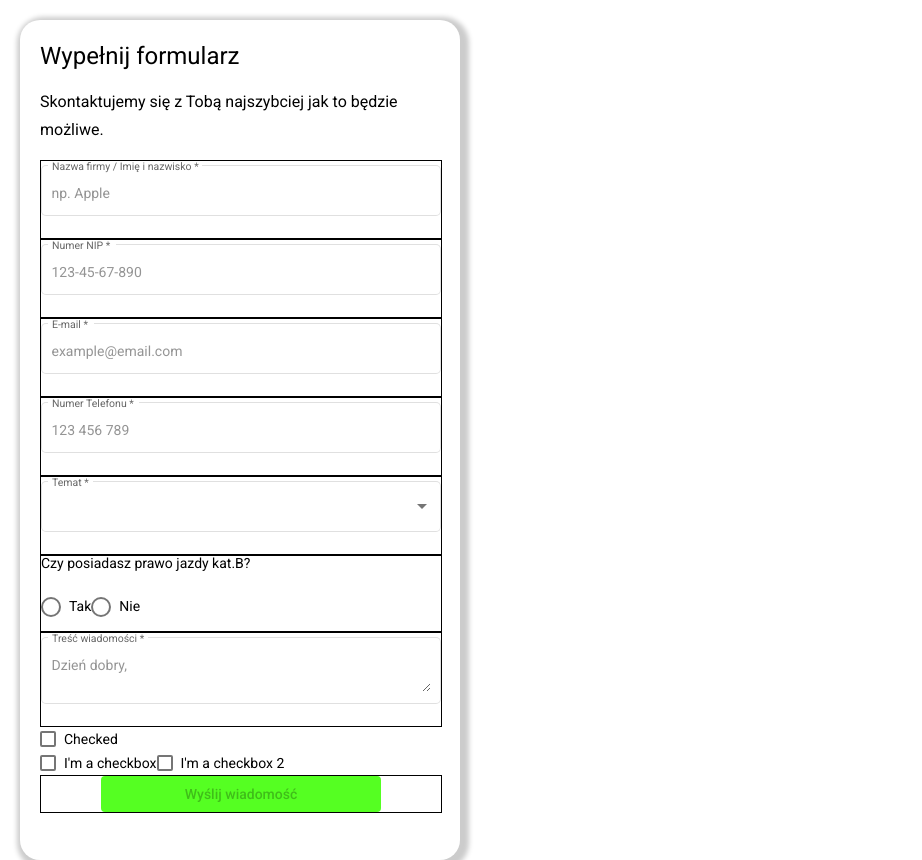
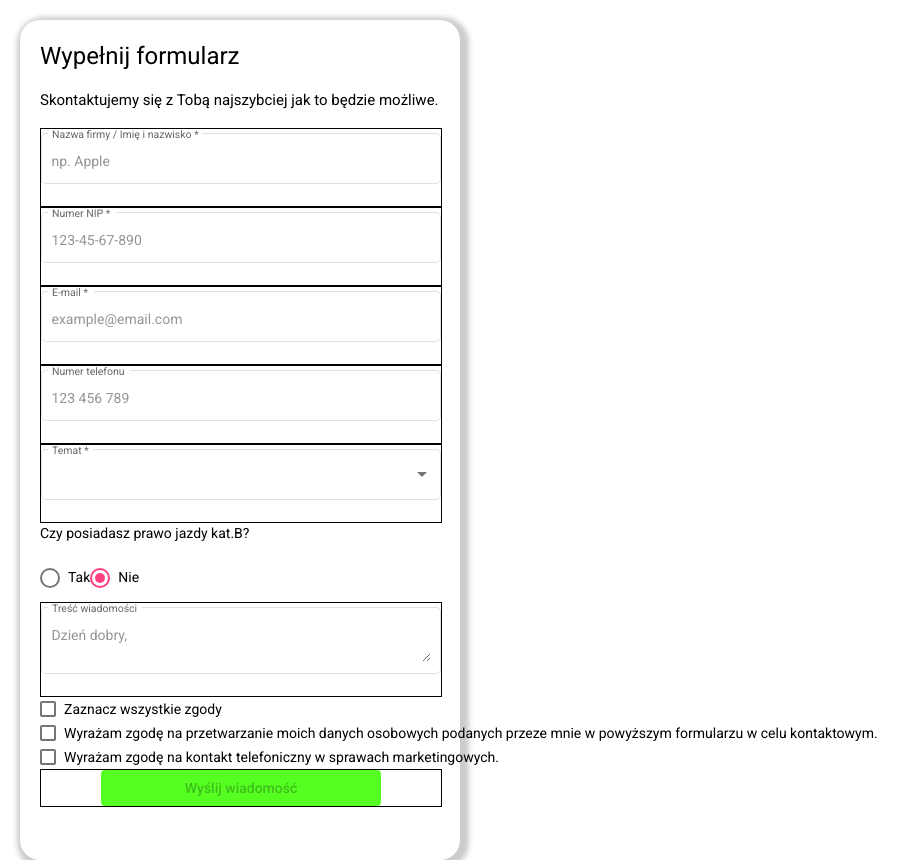
Before and after one commit to Brys49/trui-form, an Angular app: page / in a window 1280 px wide. Shown: the whole page, without its empty margins (0-922 px from the left). Built offline with nearby package versions, Linux system fonts and the light colour scheme.

Commit message:
working form

```diff
--- a/src/app/form/form.component.html
+++ b/src/app/form/form.component.html
@@ -1,33 +1,32 @@
 <div class="form-window">
-  <h1 mat-dialog-title class="form-window-element" id="mat-dialog-title">Wypełnij formularz</h1>
-  <h3 id="subtitle" class="form-window-element">Skontaktujemy się z Tobą najszybciej jak to będzie możliwe.</h3>
-  <div class="formContainer form-window-element" novalidate>
-    <form [formGroup]="formGroup" (ngSubmit)="onSubmit (formGroup.value)" class="form">
+  <h1 class="form-window-element">Wypełnij formularz</h1>
+  <h4 class="form-window-element">Skontaktujemy się z Tobą najszybciej jak to będzie możliwe.</h4>
+  <div class="form-container form-window-element">
+    <form [formGroup]="formGroup" (ngSubmit)="onSubmit(formGroup.value)" class="form">
 
       <mat-form-field appearance="outline" [floatLabel]="floatLabelControl.value" class="form-field">
         <mat-label>Nazwa firmy / Imię i nazwisko</mat-label>
-        <input matInput #input id="matInput" formControlName="name" placeholder="np. Apple">
+        <input matInput #input id="matInput" formControlName="name" placeholder="np. Apple" required>
       </mat-form-field>
 
       <mat-form-field appearance="outline" [floatLabel]="floatLabelControl.value" class="form-field">
         <mat-label>Numer NIP</mat-label>
-        <input matInput #input id="matInput" formControlName="nip" placeholder="123-45-67-890">
+        <input matInput #input id="matInput" formControlName="nip" placeholder="123-45-67-890" required>
       </mat-form-field>
 
       <mat-form-field appearance="outline" [floatLabel]="floatLabelControl.value" class="form-field">
         <mat-label>E-mail</mat-label>
-        <input matInput #input id="matInput" formControlName="email" placeholder="example@email.com">
+        <input matInput #input id="matInput" formControlName="email" placeholder="example@email.com" required>
       </mat-form-field>
 
       <mat-form-field appearance="outline" [floatLabel]="floatLabelControl.value" class="form-field">
-        <mat-label>Numer Telefonu</mat-label>
+        <mat-label>Numer telefonu</mat-label>
         <input matInput #input id="matInput" formControlName="phone" placeholder="123 456 789">
       </mat-form-field>
 
       <mat-form-field appearance="outline" [floatLabel]="floatLabelControl.value" class="form-field">
         <mat-label>Temat</mat-label>
-        <mat-select formControlName="subject">
-          <!-- <mat-option *ngFor="let hour of hours" value="{{hour}}"> -->
+        <mat-select formControlName="subject" required>
           <mat-option value="Wspolpraca">
             Współpraca
           </mat-option>
@@ -37,12 +36,11 @@
         </mat-select>
       </mat-form-field>
 
-
-      <div class="radio-group">
-        <mat-label>Czy posiadasz prawo jazdy kat.B? </mat-label>
+      <div class="form-radio-group">
+        <mat-label>Czy posiadasz prawo jazdy kat.B?</mat-label>
         <mat-radio-group formControlName="driving-licence" aria-label="Czy posiadasz prawo jazdy kat.B?">
-          <mat-radio-button value="1">Tak</mat-radio-button>
-          <mat-radio-button value="2">Nie</mat-radio-button>
+          <mat-radio-button value="true">Tak</mat-radio-button>
+          <mat-radio-button value="false" [checked]="true">Nie</mat-radio-button>
         </mat-radio-group>
       </div>
 
@@ -51,28 +49,30 @@
         <textarea matInput formControlName="textarea" placeholder="Dzień dobry,"></textarea>
       </mat-form-field>
 
-      <section class="example-section">
-        <mat-checkbox class="example-margin" [formControl]="checkedControl">Checked</mat-checkbox>
-      </section>
+      <div class="form-checkboxes">
+        <mat-checkbox class="form-checkboxes-select-all"
+          [checked]="this.formGroup.get('option-1')?.value && this.formGroup.get('option-2')?.value"
+          (change)="checkAll()">
+          Zaznacz wszystkie zgody
+        </mat-checkbox>
 
-      <section class="example-section">
-        <mat-checkbox
-            class="example-margin"
-            [checked]="checkedControl.value">
-          I'm a checkbox
+        <mat-checkbox class="form-checkboxes-option-1" formControlName="option-1"
+          [checked]="this.formGroup.get('option-1')?.value">
+          Wyrażam zgodę na przetwarzanie moich danych osobowych podanych przeze mnie w powyższym formularzu w celu
+          kontaktowym.
         </mat-checkbox>
-        <mat-checkbox
-            class="example-margin"
-            [checked]="checkedControl.value">
-          I'm a checkbox 2
+
+        <mat-checkbox class="form-checkboxes-option-2" formControlName="option-2"
+          [checked]="this.formGroup.get('option-2')?.value">
+          Wyrażam zgodę na kontakt telefoniczny w sprawach marketingowych.
         </mat-checkbox>
-      </section>
-
-      <div class="form-field" id="mat-dialog-actions">
-        <button mat-button class="submit-button" id="mat-button" type="submit" [disabled]="!formGroup.valid">Wyślij
-          wiadomość</button>
       </div>
 
+      <div class="form-field">
+        <button mat-button class="submit-button" id="mat-button" type="submit" [disabled]="!formGroup.valid">
+          Wyślij wiadomość
+        </button>
+      </div>
     </form>
   </div>
 </div>
--- a/src/app/form/form.component.ts
+++ b/src/app/form/form.component.ts
@@ -1,5 +1,5 @@
 import { Component, OnInit } from '@angular/core';
-import { FormBuilder, FormGroup, FormControl, Validators } from '@angular/forms';
+import { FormBuilder, FormGroup, FormControl, Validators, ValidatorFn, ValidationErrors, AbstractControl } from '@angular/forms';
 
 @Component({
   selector: 'app-form',
@@ -9,8 +9,7 @@ import { FormBuilder, FormGroup, FormControl, Validators } from '@angular/forms'
 export class FormComponent implements OnInit {
   formGroup!: FormGroup;
   floatLabelControl = new FormControl('always');
-
-  checkedControl = new FormControl(false);
+  allChecked: boolean = false;
 
   constructor(
     private formBuilder: FormBuilder
@@ -18,23 +17,22 @@ export class FormComponent implements OnInit {
 
   ngOnInit(): void {
     this.createForm();
-  }
-
-  get name() {
-    return this.formGroup.get('name') as FormControl;
+    this.formGroup.get('option-1')?.valueChanges.subscribe(next => { this.allChecked = next && this.formGroup.get('option-2')?.value });
+    this.formGroup.get('option-2')?.valueChanges.subscribe(next => { this.allChecked = next && this.formGroup.get('option-1')?.value });
   }
 
   createForm() {
     this.formGroup = this.formBuilder.group({
-      'name': [null, [Validators.required, Validators.minLength(1), Validators.maxLength(30)]],
-      'nip': [null, [Validators.required, Validators.minLength(1), Validators.maxLength(30)]],
-      'email': [null, [Validators.required, Validators.minLength(1), Validators.maxLength(30)]],
-      'phone': [null, [Validators.required, Validators.minLength(1), Validators.maxLength(30)]],
-      'driving-licence': [null, [Validators.required, Validators.minLength(1), Validators.maxLength(30)]],
-      'subject': [null, [Validators.required, Validators.minLength(1), Validators.maxLength(30)]],
-      'textarea': [null, [Validators.required, Validators.minLength(1), Validators.maxLength(30)]],
+      'name': [null, [Validators.required, Validators.minLength(1), Validators.maxLength(100)]],
+      'nip': [null, [Validators.required, nipValidator()]],
+      'email': [null, [Validators.required, Validators.email]],
+      'phone': [null, [Validators.pattern("[0-9]{3} [0-9]{3} [0-9]{3}")]],
+      'subject': [null, [Validators.required]],
+      'driving-licence': ["false", [Validators.required]],
+      'textarea': [null, [Validators.minLength(1), Validators.maxLength(300)]],
+      'option-1': [false, [Validators.requiredTrue]],
+      'option-2': [false],
       floatLabel: this.floatLabelControl,
-      checked: this.checkedControl,
     });
   }
 
@@ -42,5 +40,40 @@ export class FormComponent implements OnInit {
     console.log(post);
   }
 
+  checkAll() {
+    this.allChecked = !this.allChecked;
+
+    if (this.allChecked == true) {
+      this.formGroup.get('option-1')?.setValue(true);
+      this.formGroup.get('option-2')?.setValue(true);
+    } else {
+      this.formGroup.get('option-1')?.setValue(false);
+      this.formGroup.get('option-2')?.setValue(false);
+    }
+  }
 
 }
+
+export function nipValidator(): ValidatorFn {
+  return (control: AbstractControl): ValidationErrors | null => {
+    const isValid = isValidNip(control.value);
+    return isValid ? {nip: {value: control.value}} : null;
+  };
+}
+
+function isValidNip(nip: any) {
+  if(typeof nip !== 'string')
+        return false;
+
+    nip = nip.replace("/[\ \-]/gi", '');
+
+    let weight = [6, 5, 7, 2, 3, 4, 5, 6, 7];
+    let sum = 0;
+    let controlNumber = parseInt(nip.substring(9, 10));
+    let weightCount = weight.length;
+    for (let i = 0; i < weightCount; i++) {
+        sum += (parseInt(nip.substr(i, 1)) * weight[i]);
+    }
+
+    return sum % 11 === controlNumber;
+}
```
